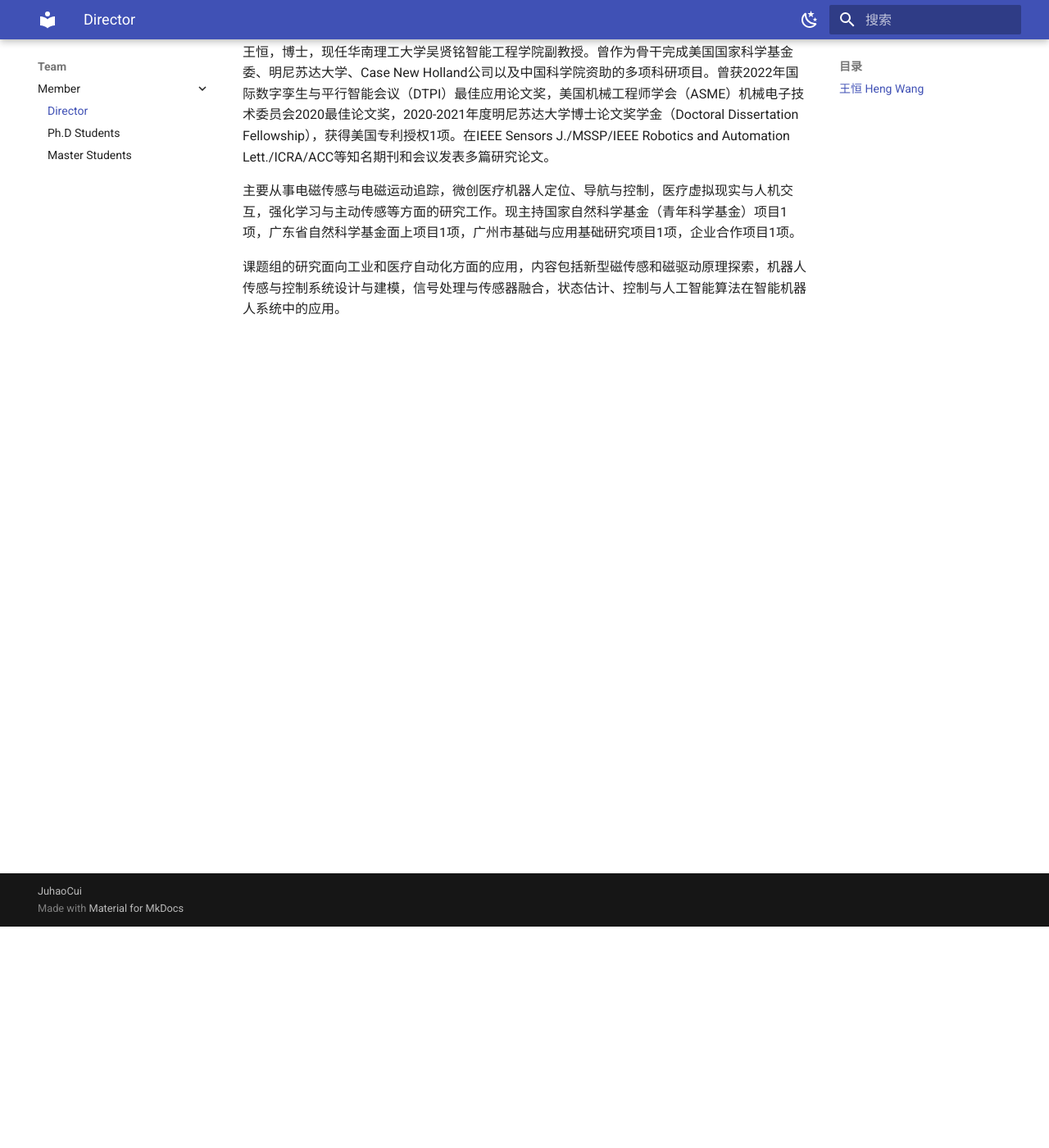
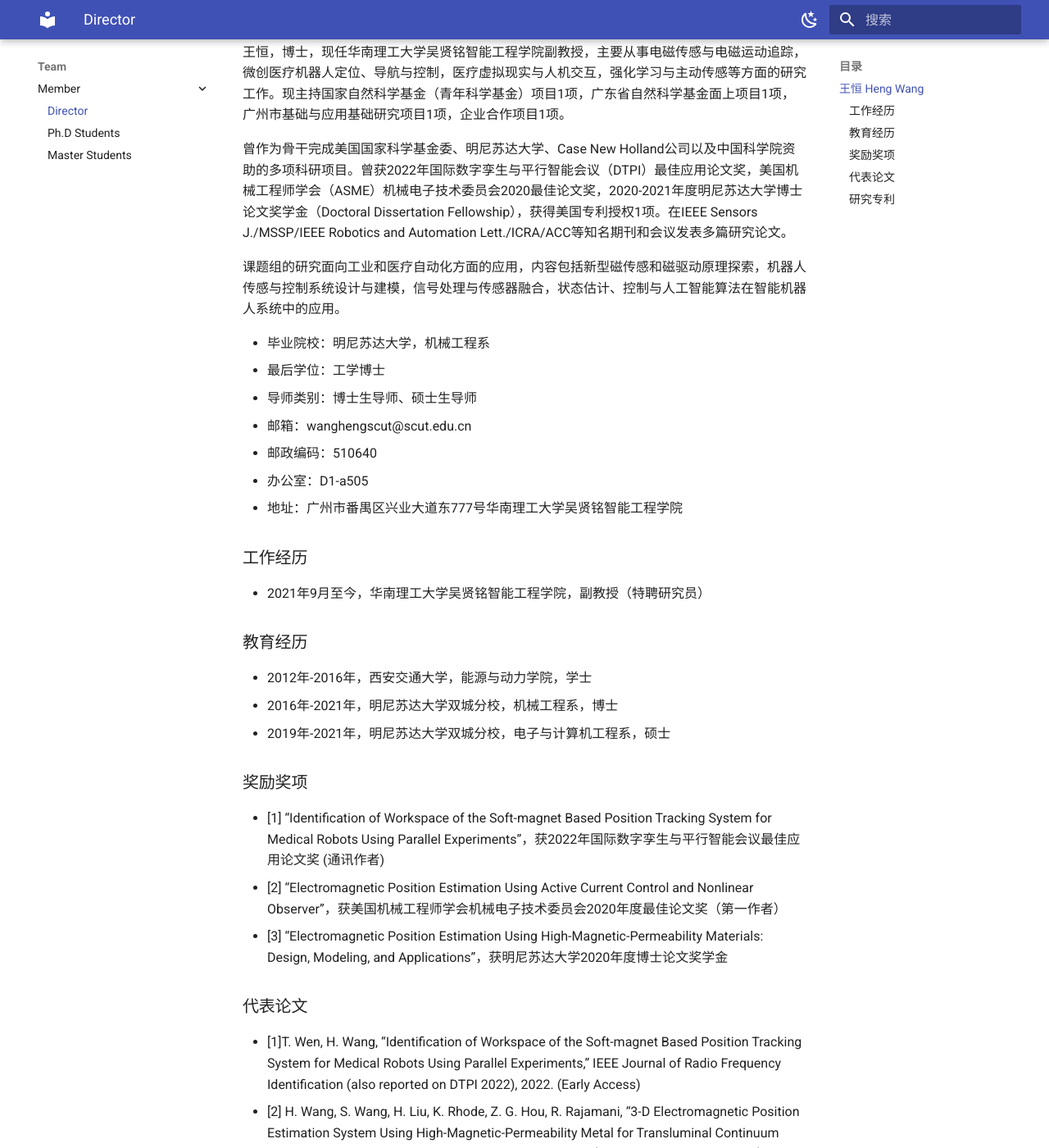
Before and after one commit to juhaocui/Wang-Lab.github.io, an MkDocs documentation site: the page built from docs/director.md, in a window 1280 px wide and 1400 px high, scrolled down 270 px. Shown: the whole window at 82% size. Built offline with MkDocs 1.6.1 and Material for MkDocs 9.7.7, drawn with Linux system fonts in a browser that asks for light colours; some of the changed text lies outside the part shown.

Commit message:
Update director.md

```diff
--- a/docs/director.md
+++ b/docs/director.md
@@ -2,8 +2,43 @@
 - - -
 ## 王恒   Heng Wang
 
-王恒，博士，现任华南理工大学吴贤铭智能工程学院副教授。曾作为骨干完成美国国家科学基金委、明尼苏达大学、Case New Holland公司以及中国科学院资助的多项科研项目。曾获2022年国际数字孪生与平行智能会议（DTPI）最佳应用论文奖，美国机械工程师学会（ASME）机械电子技术委员会2020最佳论文奖，2020-2021年度明尼苏达大学博士论文奖学金（Doctoral Dissertation Fellowship），获得美国专利授权1项。在IEEE Sensors J./MSSP/IEEE Robotics and Automation Lett./ICRA/ACC等知名期刊和会议发表多篇研究论文。
+王恒，博士，现任华南理工大学吴贤铭智能工程学院副教授，主要从事电磁传感与电磁运动追踪，微创医疗机器人定位、导航与控制，医疗虚拟现实与人机交互，强化学习与主动传感等方面的研究工作。现主持国家自然科学基金（青年科学基金）项目1项，广东省自然科学基金面上项目1项，广州市基础与应用基础研究项目1项，企业合作项目1项。
 
-主要从事电磁传感与电磁运动追踪，微创医疗机器人定位、导航与控制，医疗虚拟现实与人机交互，强化学习与主动传感等方面的研究工作。现主持国家自然科学基金（青年科学基金）项目1项，广东省自然科学基金面上项目1项，广州市基础与应用基础研究项目1项，企业合作项目1项。
+曾作为骨干完成美国国家科学基金委、明尼苏达大学、Case New Holland公司以及中国科学院资助的多项科研项目。曾获2022年国际数字孪生与平行智能会议（DTPI）最佳应用论文奖，美国机械工程师学会（ASME）机械电子技术委员会2020最佳论文奖，2020-2021年度明尼苏达大学博士论文奖学金（Doctoral Dissertation Fellowship），获得美国专利授权1项。在IEEE Sensors J./MSSP/IEEE Robotics and Automation Lett./ICRA/ACC等知名期刊和会议发表多篇研究论文。
 
 课题组的研究面向工业和医疗自动化方面的应用，内容包括新型磁传感和磁驱动原理探索，机器人传感与控制系统设计与建模，信号处理与传感器融合，状态估计、控制与人工智能算法在智能机器人系统中的应用。
+
+- 毕业院校：明尼苏达大学，机械工程系
+- 最后学位：工学博士
+- 导师类别：博士生导师、硕士生导师
+- 邮箱：wanghengscut@scut.edu.cn
+- 邮政编码：510640
+- 办公室：D1-a505
+- 地址：广州市番禺区兴业大道东777号华南理工大学吴贤铭智能工程学院
+
+### 工作经历
+
+- 2021年9月至今，华南理工大学吴贤铭智能工程学院，副教授（特聘研究员）
+
+### 教育经历
+
+- 2012年-2016年，西安交通大学，能源与动力学院，学士
+- 2016年-2021年，明尼苏达大学双城分校，机械工程系，博士
+- 2019年-2021年，明尼苏达大学双城分校，电子与计算机工程系，硕士
+
+### 奖励奖项
+
+- [1] “Identification of Workspace of the Soft-magnet Based Position Tracking System for Medical Robots Using Parallel Experiments”，获2022年国际数字孪生与平行智能会议最佳应用论文奖 (通讯作者)
+- [2] “Electromagnetic Position Estimation Using Active Current Control and Nonlinear Observer”，获美国机械工程师学会机械电子技术委员会2020年度最佳论文奖（第一作者）
+- [3] “Electromagnetic Position Estimation Using High-Magnetic-Permeability Materials: Design, Modeling, and Applications”，获明尼苏达大学2020年度博士论文奖学金
+
+### 代表论文
+
+- [1]T. Wen, H. Wang, “Identification of Workspace of the Soft-magnet Based Position Tracking System for Medical Robots Using Parallel Experiments,” IEEE Journal of Radio Frequency Identification (also reported on DTPI 2022), 2022. (Early Access)
+- [2] H. Wang, S. Wang, H. Liu, K. Rhode, Z. G. Hou, R. Rajamani, “3-D Electromagnetic Position Estimation System Using High-Magnetic-Permeability Metal for Transluminal Continuum Medical Robots”, IEEE Robotics and Automation Letters (also reported on ICRA 2022), vol. 7, no. 2, pp. 2581-2588, 2022. (JCR Q2, IF 4.3)
+- [3] H. Wang, A. Zemouche and R. Rajamani, “Nonlinear Observer for Electromagnetic Position Estimation Using Active Current Control”, Mechanical Systems and Signal Processing, vol. 167. 108449, 2022 (JCR Q1, IF 8.9)
+- [4] H. Wang, S. Wang, R. Rajamani, “Electromagnetic Angular Position Sensing Using High-Magnetic-Permeability Materials”, IEEE Sensors Journal, vol. 22, no. 12, pp. 11626-11636, 2022. (JCR Q1, IF 4.3)
+
+### 研究专利
+
+- [1].王恒, R. Rajamani，R. Madson. “基于电磁铁的位移传感系统”, No. 10837802, 美国专利（已授权），2020
```
